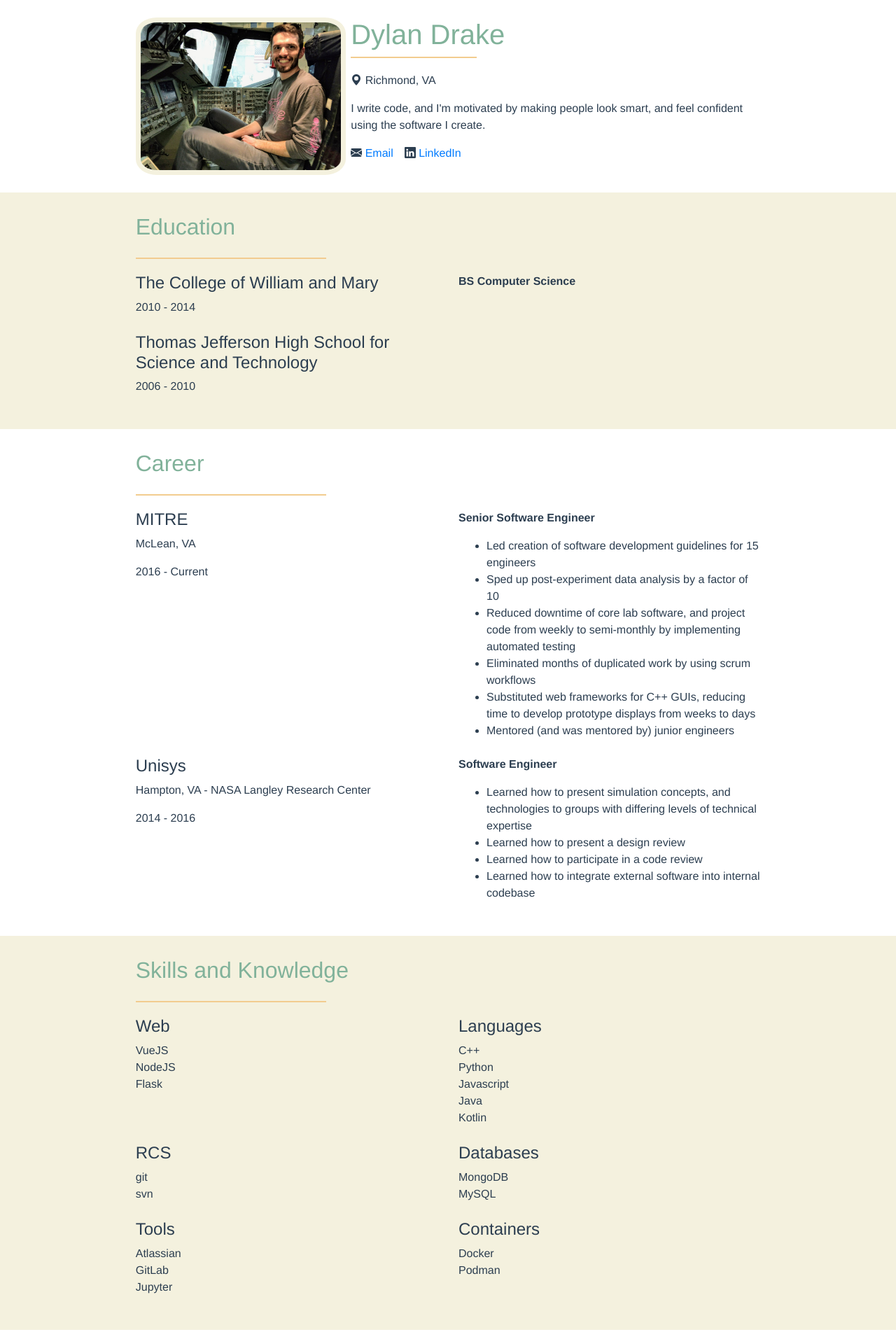
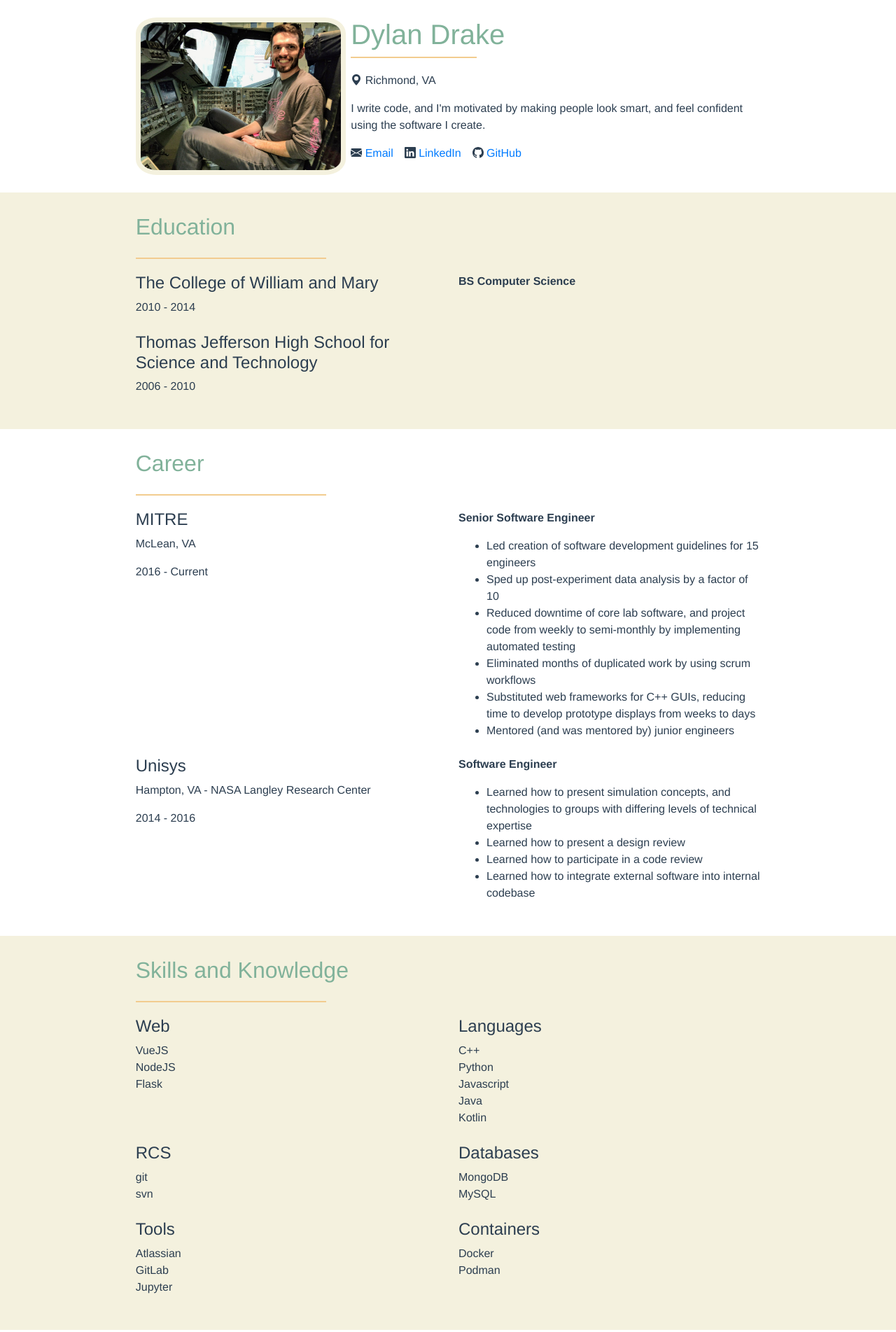
Before and after one commit to dcdrake/resume, a Vue app: page / in a window 1280 px wide. Shown: the top 1903 px of the page at 70% size. Built offline with nearby package versions, Linux system fonts and the light colour scheme.

Commit message:
add link to github

```diff
--- a/src/views/Home.vue
+++ b/src/views/Home.vue
@@ -26,6 +26,8 @@
             <a class="mr-3" href="https://www.linkedin.com/in/dylancdrake/">
               LinkedIn</a
             >
+            <b-icon icon="github"></b-icon>
+            <a class="mr-3" href="https://github.com/dcdrake/resume"> GitHub</a>
           </b-col>
         </b-row>
       </b-col>
@@ -112,6 +114,9 @@
         </b-row>
       </b-col>
     </b-row>
+    <b-link href="https://github.com/dcdrake/resume"
+      >See the code behind this page</b-link
+    >
   </b-container>
 </template>
 
```
